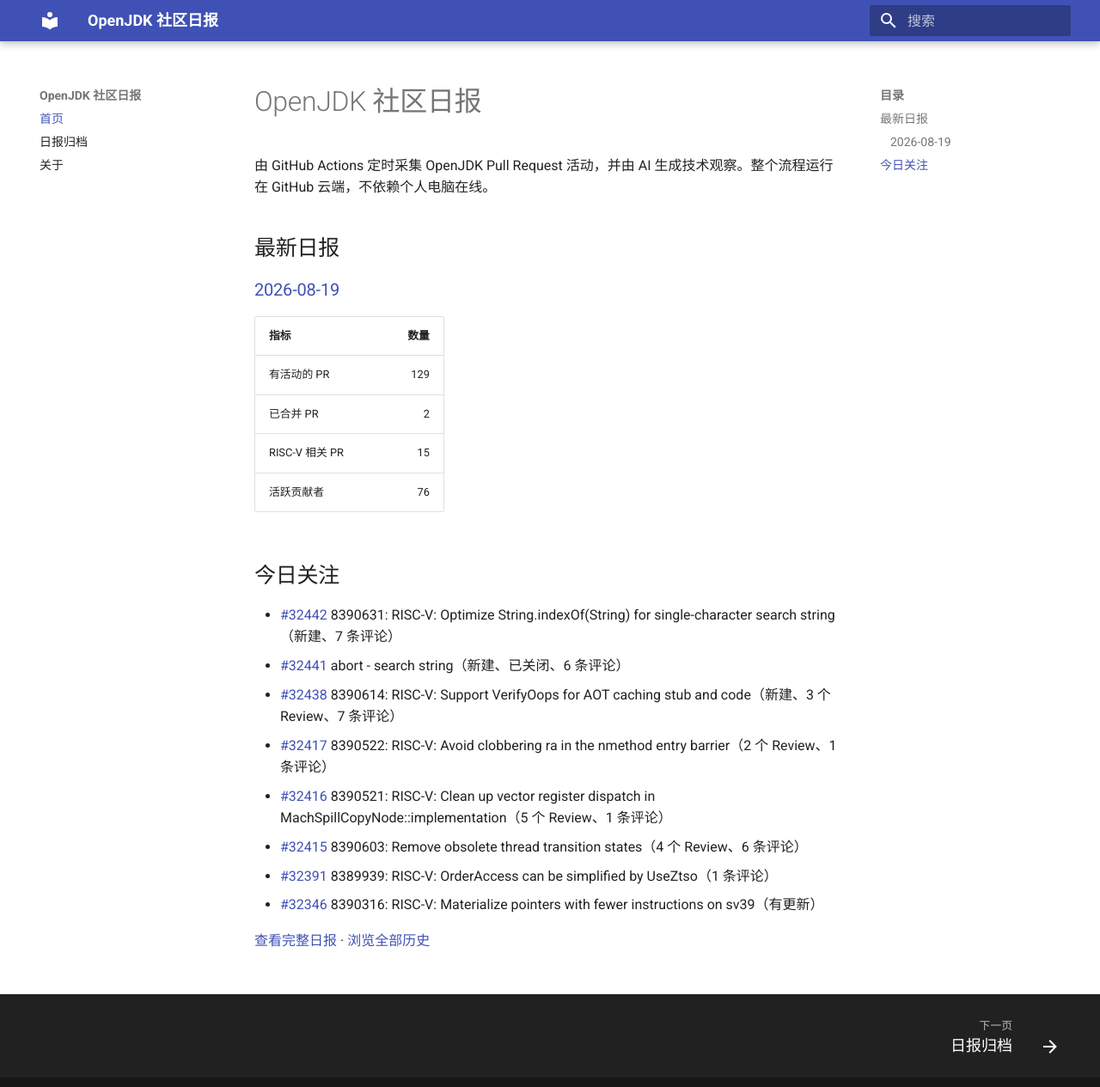
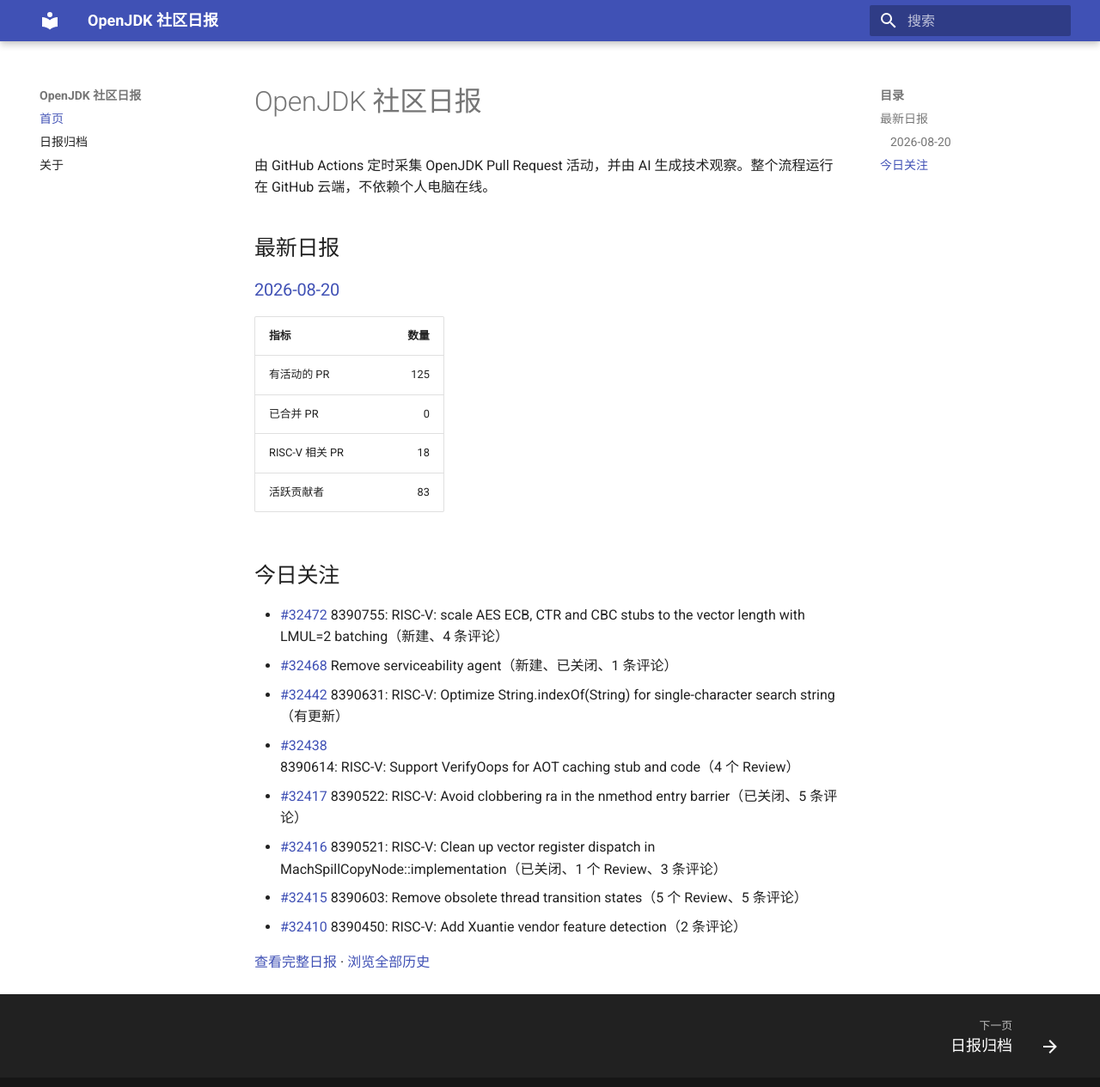
Before and after one commit to DingliZhang/openjdk-daily, an MkDocs documentation site: the page built from docs/index.md, in a window 1280 px wide and 1278 px high. Shown: the top 1265 px of the window at 86% size. Built offline with MkDocs 1.6.1 and Material for MkDocs 9.7.7, drawn with Linux system fonts in a browser that asks for light colours.

Commit message:
report: add OpenJDK daily report

```diff
--- a/docs/index.md
+++ b/docs/index.md
@@ -4,24 +4,24 @@
 
 ## 最新日报
 
-### [2026-08-19](reports/2026/2026-08-19.md)
+### [2026-08-20](reports/2026/2026-08-20.md)
 
 | 指标 | 数量 |
 |---|---:|
-| 有活动的 PR | 129 |
-| 已合并 PR | 2 |
-| RISC-V 相关 PR | 15 |
-| 活跃贡献者 | 76 |
+| 有活动的 PR | 125 |
+| 已合并 PR | 0 |
+| RISC-V 相关 PR | 18 |
+| 活跃贡献者 | 83 |
 
 ## 今日关注
 
-- [#32442](https://github.com/openjdk/jdk/pull/32442) 8390631: RISC-V: Optimize String.indexOf(String) for single-character search string（新建、7 条评论）
-- [#32441](https://github.com/openjdk/jdk/pull/32441) abort - search string（新建、已关闭、6 条评论）
-- [#32438](https://github.com/openjdk/jdk/pull/32438) 8390614: RISC-V: Support VerifyOops for AOT caching stub and code（新建、3 个 Review、7 条评论）
-- [#32417](https://github.com/openjdk/jdk/pull/32417) 8390522: RISC-V: Avoid clobbering ra in the nmethod entry barrier（2 个 Review、1 条评论）
-- [#32416](https://github.com/openjdk/jdk/pull/32416) 8390521: RISC-V: Clean up vector register dispatch in MachSpillCopyNode::implementation（5 个 Review、1 条评论）
-- [#32415](https://github.com/openjdk/jdk/pull/32415) 8390603: Remove obsolete thread transition states（4 个 Review、6 条评论）
-- [#32391](https://github.com/openjdk/jdk/pull/32391) 8389939: RISC-V: OrderAccess can be simplified by UseZtso（1 条评论）
-- [#32346](https://github.com/openjdk/jdk/pull/32346) 8390316: RISC-V: Materialize pointers with fewer instructions on sv39（有更新）
+- [#32472](https://github.com/openjdk/jdk/pull/32472) 8390755: RISC-V: scale AES ECB, CTR and CBC stubs to the vector length with LMUL=2 batching（新建、4 条评论）
+- [#32468](https://github.com/openjdk/jdk/pull/32468) Remove serviceability agent（新建、已关闭、1 条评论）
+- [#32442](https://github.com/openjdk/jdk/pull/32442) 8390631: RISC-V: Optimize String.indexOf(String) for single-character search string（有更新）
+- [#32438](https://github.com/openjdk/jdk/pull/32438) 8390614: RISC-V: Support VerifyOops for AOT caching stub and code（4 个 Review）
+- [#32417](https://github.com/openjdk/jdk/pull/32417) 8390522: RISC-V: Avoid clobbering ra in the nmethod entry barrier（已关闭、5 条评论）
+- [#32416](https://github.com/openjdk/jdk/pull/32416) 8390521: RISC-V: Clean up vector register dispatch in MachSpillCopyNode::implementation（已关闭、1 个 Review、3 条评论）
+- [#32415](https://github.com/openjdk/jdk/pull/32415) 8390603: Remove obsolete thread transition states（5 个 Review、5 条评论）
+- [#32410](https://github.com/openjdk/jdk/pull/32410) 8390450: RISC-V: Add Xuantie vendor feature detection（2 条评论）
 
-[查看完整日报](reports/2026/2026-08-19.md) · [浏览全部历史](reports/index.md)
+[查看完整日报](reports/2026/2026-08-20.md) · [浏览全部历史](reports/index.md)
```
Also changed, not shown: docs/reports/2026/2026-08-20.md (added, +232 -0 lines), docs/reports/index.md (+2 -1 lines), 2 other files.
